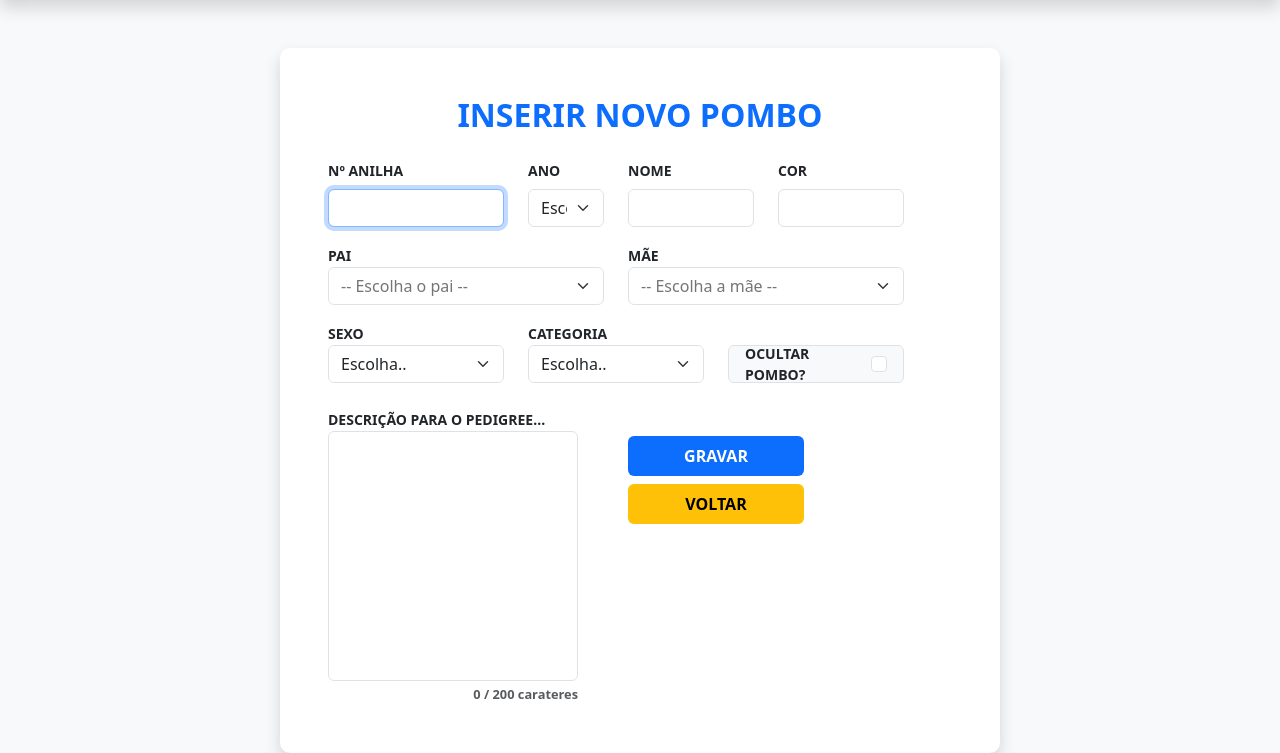
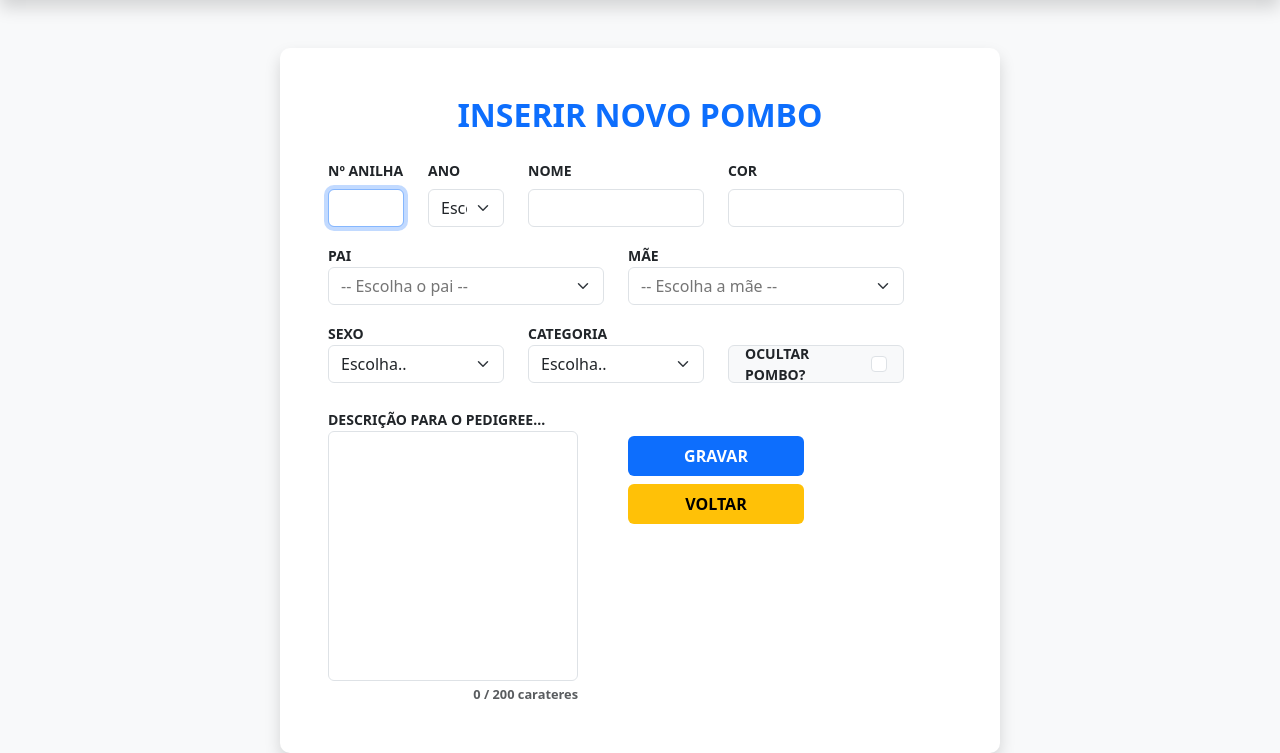
Before and after one commit to bezeguinho/myloft, a Flask app: page /novo_pombo in a window 1280 px wide. Shown: the part 74-827 px from the top of the page. Run offline with Flask 3, Linux system fonts and the light colour scheme; a user stored in the database is signed in; tables that the repository leaves empty hold one stand-in row (values such as "Sample post").

Commit message:
inseir + perfeito

```diff
--- a/templates/pombo_form.html
+++ b/templates/pombo_form.html
@@ -57,7 +57,7 @@
                         <div class="row">
                             <div class="row">
                                 <div class="row">
-                                    <div class="col-md-4 mb-3">
+                                    <div class="col-md-2 mb-3">
                                         <label class="form-label fw-bold small text-uppercase">Nº Anilha</label>
                                         <input type="text" name="anilha" id="anilha" class="form-control" maxlength="12"
                                             autocomplete="off" value="{{ pombo.anilha if pombo else sugerir_anilha }}"
@@ -84,16 +84,16 @@
                                         %}
                                     </div>
 
-                                    <div class="col-md-3 mb-3">
+                                    <div class="col-md-4 mb-3">
                                         <label class="form-label fw-bold small text-uppercase">Nome</label>
                                         <input type="text" name="nome" id="nome" class="form-control" autocomplete="off"
                                             maxlength="24" value="{{ pombo.nome if pombo else '' }}">
                                     </div>
 
-                                    <div class="col-md-3 mb-3">
+                                    <div class="col-md-4 mb-3">
                                         <label class="form-label fw-bold small text-uppercase">Cor</label>
-                                        <input type="text" name="cor" class="form-control" maxlength="24"
-                                            value="{{ pombo.cor if pombo else '' }}">
+                                        <input type="text" name="cor" class="form-control" autocomplete="off"
+                                            maxlength="24" value="{{ pombo.cor if pombo else '' }}">
                                     </div>
                                 </div>
                                 <div class="row">
```
